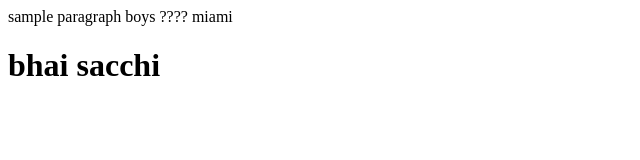
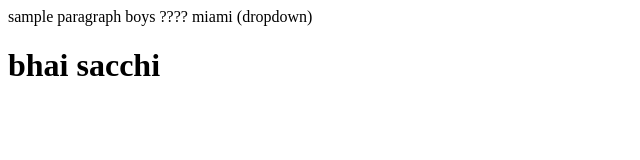
Before and after one commit to anvaybhure/localrepo, a plain HTML site: page index.html in a window 1280 px wide. Shown: the whole page, without its empty margins (0-640 px from the left). Drawn offline with Linux system fonts and the light colour scheme.

Commit message:
dropdown on miami

```diff
--- a/index.html
+++ b/index.html
@@ -1,6 +1,6 @@
 <p>
 sample paragraph boys ????
-miami
+miami (dropdown)
 
 </p>
 
```
